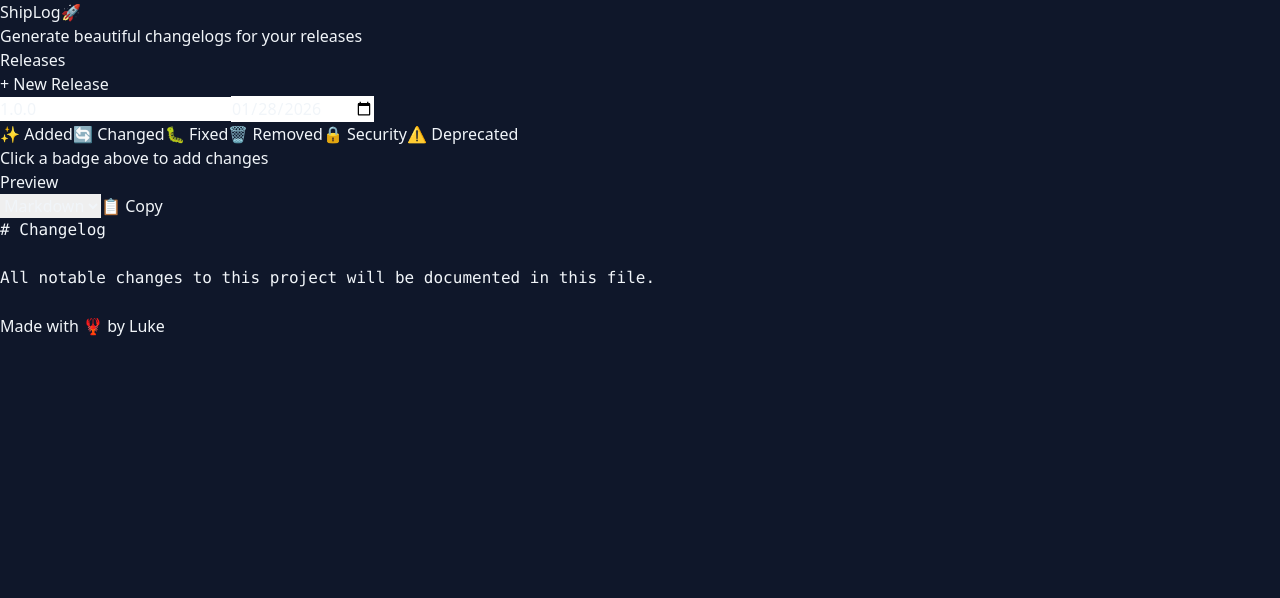
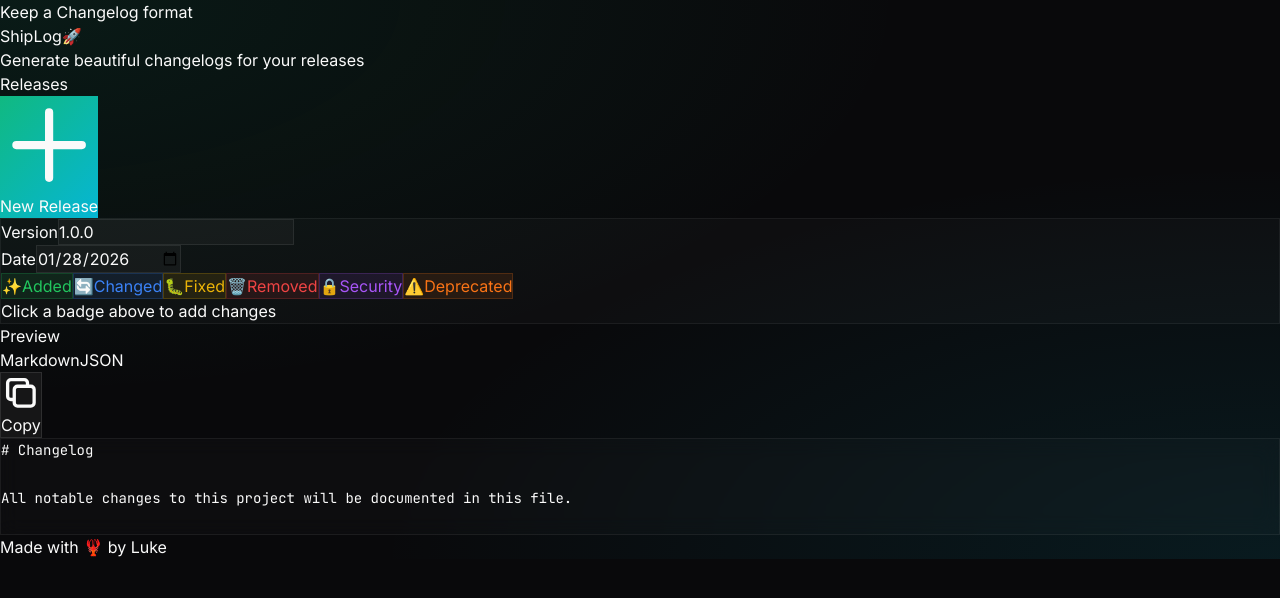
Before and after one commit to dgz9/shiplog, a Next.js app: page / in a window 1280 px wide. Shown: the top 598 px of the page. Built offline with nearby package versions, Linux system fonts and the light colour scheme.

Commit message:
Redesign: Polished dark UI with mesh gradient
- Gradient mesh background
- Glass panel effects
- Color-coded change type badges
- Better input field styling
- Format toggle (Markdown/JSON)
- Animated delete buttons
- Custom scrollbar styling
- Inter + JetBrains Mono fonts

```diff
--- a/app/globals.css
+++ b/app/globals.css
@@ -1,22 +1,203 @@
+@import url('https://fonts.googleapis.com/css2?family=Inter:wght@400;500;600;700&family=JetBrains+Mono:wght@400;500&display=swap');
+
 @tailwind base;
 @tailwind components;
 @tailwind utilities;
 
 :root {
-  --background: #0f172a;
-  --foreground: #f1f5f9;
+  --background: #09090b;
+  --foreground: #fafafa;
+}
+
+* {
+  box-sizing: border-box;
 }
 
 body {
   color: var(--foreground);
   background: var(--background);
+  font-family: 'Inter', system-ui, sans-serif;
 }
 
-.animate-fade-in {
+/* Gradient mesh background */
+.bg-mesh {
+  background-color: #09090b;
+  background-image:
+    radial-gradient(at 0% 0%, rgba(16, 185, 129, 0.1) 0px, transparent 50%),
+    radial-gradient(at 100% 100%, rgba(6, 182, 212, 0.1) 0px, transparent 50%);
+}
+
+/* Glass panels */
+.glass-panel {
+  background: rgba(255, 255, 255, 0.02);
+  border: 1px solid rgba(255, 255, 255, 0.06);
+  backdrop-filter: blur(10px);
+}
+
+/* Change type badges */
+.badge-added {
+  background: rgba(34, 197, 94, 0.1);
+  color: #22c55e;
+  border: 1px solid rgba(34, 197, 94, 0.2);
+}
+
+.badge-added:hover {
+  background: rgba(34, 197, 94, 0.2);
+}
+
+.badge-changed {
+  background: rgba(59, 130, 246, 0.1);
+  color: #3b82f6;
+  border: 1px solid rgba(59, 130, 246, 0.2);
+}
+
+.badge-changed:hover {
+  background: rgba(59, 130, 246, 0.2);
+}
+
+.badge-fixed {
+  background: rgba(234, 179, 8, 0.1);
+  color: #eab308;
+  border: 1px solid rgba(234, 179, 8, 0.2);
+}
+
+.badge-fixed:hover {
+  background: rgba(234, 179, 8, 0.2);
+}
+
+.badge-removed {
+  background: rgba(239, 68, 68, 0.1);
+  color: #ef4444;
+  border: 1px solid rgba(239, 68, 68, 0.2);
+}
+
+.badge-removed:hover {
+  background: rgba(239, 68, 68, 0.2);
+}
+
+.badge-security {
+  background: rgba(168, 85, 247, 0.1);
+  color: #a855f7;
+  border: 1px solid rgba(168, 85, 247, 0.2);
+}
+
+.badge-security:hover {
+  background: rgba(168, 85, 247, 0.2);
+}
+
+.badge-deprecated {
+  background: rgba(249, 115, 22, 0.1);
+  color: #f97316;
+  border: 1px solid rgba(249, 115, 22, 0.2);
+}
+
+.badge-deprecated:hover {
+  background: rgba(249, 115, 22, 0.2);
+}
+
+/* Input styles */
+.input-field {
+  background: rgba(255, 255, 255, 0.03);
+  border: 1px solid rgba(255, 255, 255, 0.08);
+  transition: all 0.2s ease;
+}
+
+.input-field:hover {
+  border-color: rgba(255, 255, 255, 0.15);
+}
+
+.input-field:focus {
+  outline: none;
+  border-color: rgba(16, 185, 129, 0.5);
+  box-shadow: 0 0 0 3px rgba(16, 185, 129, 0.1);
+}
+
+/* Code preview */
+.code-preview {
+  font-family: 'JetBrains Mono', monospace;
+  font-size: 0.875rem;
+  line-height: 1.7;
+}
+
+/* Animations */
+.fade-in {
   animation: fadeIn 0.2s ease-out;
 }
 
 @keyframes fadeIn {
-  from { opacity: 0; transform: translateY(-5px); }
-  to { opacity: 1; transform: translateY(0); }
+  from {
+    opacity: 0;
+    transform: translateY(-5px);
+  }
+  to {
+    opacity: 1;
+    transform: translateY(0);
+  }
 }
+
+/* Release card */
+.release-card {
+  background: rgba(255, 255, 255, 0.02);
+  border: 1px solid rgba(255, 255, 255, 0.06);
+  transition: all 0.2s ease;
+}
+
+.release-card:hover {
+  border-color: rgba(255, 255, 255, 0.1);
+}
+
+/* Button styles */
+.btn-primary {
+  background: linear-gradient(135deg, #10b981 0%, #06b6d4 100%);
+  transition: all 0.2s ease;
+}
+
+.btn-primary:hover {
+  transform: translateY(-1px);
+  box-shadow: 0 10px 20px rgba(16, 185, 129, 0.2);
+}
+
+.btn-secondary {
+  background: rgba(255, 255, 255, 0.05);
+  border: 1px solid rgba(255, 255, 255, 0.1);
+  transition: all 0.2s ease;
+}
+
+.btn-secondary:hover {
+  background: rgba(255, 255, 255, 0.1);
+}
+
+/* Copy button */
+.copy-success {
+  background: rgba(34, 197, 94, 0.2) !important;
+  border-color: rgba(34, 197, 94, 0.3) !important;
+  color: #22c55e !important;
+}
+
+/* Scrollbar */
+.custom-scrollbar::-webkit-scrollbar {
+  width: 6px;
+}
+
+.custom-scrollbar::-webkit-scrollbar-track {
+  background: transparent;
+}
+
+.custom-scrollbar::-webkit-scrollbar-thumb {
+  background: rgba(255, 255, 255, 0.1);
+  border-radius: 3px;
+}
+
+.custom-scrollbar::-webkit-scrollbar-thumb:hover {
+  background: rgba(255, 255, 255, 0.2);
+}
+
+/* Delete button */
+.delete-btn {
+  opacity: 0;
+  transition: opacity 0.15s ease;
+}
+
+.group:hover .delete-btn {
+  opacity: 1;
+}
--- a/app/page.tsx
+++ b/app/page.tsx
@@ -87,68 +87,106 @@
     setTimeout(() => setCopied(false), 2000);
   }, [getExport]);
 
+  const badgeClass = (type: ChangeType) => {
+    const classes: Record<ChangeType, string> = {
+      added: 'badge-added',
+      changed: 'badge-changed',
+      fixed: 'badge-fixed',
+      removed: 'badge-removed',
+      security: 'badge-security',
+      deprecated: 'badge-deprecated'
+    };
+    return classes[type];
+  };
+
   return (
-    <main className="min-h-screen p-4 sm:p-8">
-      <div className="max-w-4xl mx-auto">
+    <main className="min-h-screen bg-mesh">
+      <div className="max-w-7xl mx-auto p-4 sm:p-6 lg:p-8">
         {/* Header */}
-        <div className="text-center mb-8">
-          <h1 className="text-4xl sm:text-5xl font-bold mb-2">
+        <div className="text-center py-8 sm:py-12">
+          <div className="inline-flex items-center gap-2 px-4 py-2 rounded-full bg-emerald-500/10 border border-emerald-500/20 mb-6">
+            <span className="text-emerald-400 text-sm font-medium">Keep a Changelog format</span>
+          </div>
+
+          <h1 className="text-4xl sm:text-6xl font-bold mb-4 tracking-tight">
             <span className="text-emerald-400">Ship</span>
             <span className="text-white">Log</span>
-            <span className="ml-2">🚀</span>
+            <span className="ml-3">🚀</span>
           </h1>
-          <p className="text-gray-400">Generate beautiful changelogs for your releases</p>
+
+          <p className="text-zinc-400 text-lg max-w-md mx-auto">
+            Generate beautiful changelogs for your releases
+          </p>
         </div>
 
         <div className="grid lg:grid-cols-2 gap-6">
-          {/* Editor */}
+          {/* Editor Panel */}
           <div className="space-y-4">
             <div className="flex justify-between items-center">
-              <h2 className="text-xl font-semibold">Releases</h2>
+              <h2 className="text-lg font-semibold text-white">Releases</h2>
               <button
                 onClick={addRelease}
-                className="px-4 py-2 bg-emerald-600 hover:bg-emerald-500 rounded-lg text-sm font-medium transition-all"
+                className="btn-primary px-4 py-2 rounded-lg text-sm font-medium text-white flex items-center gap-2"
               >
-                + New Release
+                <svg className="w-4 h-4" fill="none" stroke="currentColor" viewBox="0 0 24 24">
+                  <path strokeLinecap="round" strokeLinejoin="round" strokeWidth={2} d="M12 4v16m8-8H4" />
+                </svg>
+                New Release
               </button>
             </div>
 
+            <div className="space-y-4">
               {releases.map((release, releaseIndex) => (
-              <div key={releaseIndex} className="bg-slate-800/50 border border-slate-700 rounded-xl p-4 animate-fade-in">
+                <div
+                  key={releaseIndex}
+                  className="release-card rounded-2xl p-5 fade-in"
+                >
                   {/* Version & Date */}
                   <div className="flex gap-3 mb-4">
+                    <div className="flex-1">
+                      <label className="text-xs text-zinc-500 mb-1 block">Version</label>
                       <input
                         type="text"
                         value={release.version}
                         onChange={e => updateRelease(releaseIndex, { version: e.target.value })}
                         placeholder="1.0.0"
-                    className="flex-1 bg-slate-700 border border-slate-600 rounded-lg px-3 py-2 text-sm focus:outline-none focus:ring-2 focus:ring-emerald-500"
+                        className="input-field w-full rounded-lg px-3 py-2 text-white text-sm"
                       />
+                    </div>
+                    <div className="flex-1">
+                      <label className="text-xs text-zinc-500 mb-1 block">Date</label>
                       <input
                         type="date"
                         value={release.date}
                         onChange={e => updateRelease(releaseIndex, { date: e.target.value })}
-                    className="bg-slate-700 border border-slate-600 rounded-lg px-3 py-2 text-sm focus:outline-none focus:ring-2 focus:ring-emerald-500"
+                        className="input-field w-full rounded-lg px-3 py-2 text-white text-sm"
                       />
+                    </div>
                     {releases.length > 1 && (
+                      <div className="flex items-end">
                         <button
                           onClick={() => deleteRelease(releaseIndex)}
-                      className="px-3 py-2 bg-red-600/20 hover:bg-red-600/40 text-red-400 rounded-lg text-sm"
+                          className="p-2 text-zinc-500 hover:text-red-400 hover:bg-red-500/10 rounded-lg transition-colors"
+                          title="Delete release"
                         >
-                      🗑️
+                          <svg className="w-5 h-5" fill="none" stroke="currentColor" viewBox="0 0 24 24">
+                            <path strokeLinecap="round" strokeLinejoin="round" strokeWidth={2} d="M19 7l-.867 12.142A2 2 0 0116.138 21H7.862a2 2 0 01-1.995-1.858L5 7m5 4v6m4-6v6m1-10V4a1 1 0 00-1-1h-4a1 1 0 00-1 1v3M4 7h16" />
+                          </svg>
                         </button>
+                      </div>
                     )}
                   </div>
 
-                {/* Change Type Buttons */}
-                <div className="flex flex-wrap gap-2 mb-3">
+                  {/* Change Type Badges */}
+                  <div className="flex flex-wrap gap-2 mb-4">
                     {(Object.keys(changeTypeConfig) as ChangeType[]).map(type => (
                       <button
                         key={type}
                         onClick={() => addChange(releaseIndex, type)}
-                      className={`px-3 py-1 rounded-full text-xs font-medium ${changeTypeConfig[type].color} bg-opacity-20 hover:bg-opacity-40 transition-all`}
+                        className={`${badgeClass(type)} px-3 py-1.5 rounded-lg text-xs font-medium transition-all flex items-center gap-1.5`}
                       >
-                      {changeTypeConfig[type].emoji} {changeTypeConfig[type].label}
+                        <span>{changeTypeConfig[type].emoji}</span>
+                        <span>{changeTypeConfig[type].label}</span>
                       </button>
                     ))}
                   </div>
@@ -156,8 +194,11 @@
                   {/* Changes List */}
                   <div className="space-y-2">
                     {release.changes.map(change => (
-                    <div key={change.id} className="flex gap-2 items-start animate-fade-in">
-                      <span className={`px-2 py-1 rounded text-xs ${changeTypeConfig[change.type].color} bg-opacity-30`}>
+                      <div
+                        key={change.id}
+                        className="group flex gap-2 items-start fade-in"
+                      >
+                        <span className={`${badgeClass(change.type)} px-2 py-1 rounded text-xs flex-shrink-0 mt-1`}>
                           {changeTypeConfig[change.type].emoji}
                         </span>
                         <input
@@ -165,19 +206,22 @@
                           value={change.description}
                           onChange={e => updateChange(releaseIndex, change.id, e.target.value)}
                           placeholder={`What was ${change.type}?`}
-                        className="flex-1 bg-slate-700/50 border border-slate-600 rounded-lg px-3 py-1.5 text-sm focus:outline-none focus:ring-2 focus:ring-emerald-500"
+                          className="input-field flex-1 rounded-lg px-3 py-2 text-white text-sm"
                           autoFocus
                         />
                         <button
                           onClick={() => deleteChange(releaseIndex, change.id)}
-                        className="p-1.5 hover:bg-slate-700 rounded text-gray-500 hover:text-red-400"
+                          className="delete-btn p-2 text-zinc-600 hover:text-red-400 rounded transition-all"
                         >
-                        ×
+                          <svg className="w-4 h-4" fill="none" stroke="currentColor" viewBox="0 0 24 24">
+                            <path strokeLinecap="round" strokeLinejoin="round" strokeWidth={2} d="M6 18L18 6M6 6l12 12" />
+                          </svg>
                         </button>
                       </div>
                     ))}
+
                     {release.changes.length === 0 && (
-                    <p className="text-gray-500 text-sm text-center py-2">
+                      <p className="text-zinc-600 text-sm text-center py-4">
                         Click a badge above to add changes
                       </p>
                     )}
@@ -185,42 +229,82 @@
                 </div>
               ))}
             </div>
+          </div>
 
-          {/* Preview */}
+          {/* Preview Panel */}
           <div className="space-y-4">
             <div className="flex justify-between items-center">
-              <h2 className="text-xl font-semibold">Preview</h2>
+              <h2 className="text-lg font-semibold text-white">Preview</h2>
               <div className="flex gap-2">
-                <select
-                  value={exportFormat}
-                  onChange={e => setExportFormat(e.target.value as 'markdown' | 'json')}
-                  className="bg-slate-700 border border-slate-600 rounded-lg px-3 py-2 text-sm focus:outline-none"
+                <div className="flex p-1 bg-zinc-900 rounded-lg">
+                  <button
+                    onClick={() => setExportFormat('markdown')}
+                    className={`px-3 py-1.5 rounded-md text-sm font-medium transition-all ${
+                      exportFormat === 'markdown'
+                        ? 'bg-zinc-800 text-white'
+                        : 'text-zinc-400 hover:text-zinc-200'
+                    }`}
                   >
-                  <option value="markdown">Markdown</option>
-                  <option value="json">JSON</option>
-                </select>
+                    Markdown
+                  </button>
+                  <button
+                    onClick={() => setExportFormat('json')}
+                    className={`px-3 py-1.5 rounded-md text-sm font-medium transition-all ${
+                      exportFormat === 'json'
+                        ? 'bg-zinc-800 text-white'
+                        : 'text-zinc-400 hover:text-zinc-200'
+                    }`}
+                  >
+                    JSON
+                  </button>
+                </div>
                 <button
                   onClick={copyToClipboard}
-                  className={`px-4 py-2 rounded-lg text-sm font-medium transition-all ${
-                    copied
-                      ? 'bg-green-600 text-white'
-                      : 'bg-slate-700 hover:bg-slate-600'
+                  className={`btn-secondary px-4 py-2 rounded-lg text-sm font-medium flex items-center gap-2 ${
+                    copied ? 'copy-success' : 'text-zinc-300'
                   }`}
                 >
-                  {copied ? '✓ Copied!' : '📋 Copy'}
+                  {copied ? (
+                    <>
+                      <svg className="w-4 h-4" fill="none" stroke="currentColor" viewBox="0 0 24 24">
+                        <path strokeLinecap="round" strokeLinejoin="round" strokeWidth={2} d="M5 13l4 4L19 7" />
+                      </svg>
+                      Copied!
+                    </>
+                  ) : (
+                    <>
+                      <svg className="w-4 h-4" fill="none" stroke="currentColor" viewBox="0 0 24 24">
+                        <path strokeLinecap="round" strokeLinejoin="round" strokeWidth={2} d="M8 16H6a2 2 0 01-2-2V6a2 2 0 012-2h8a2 2 0 012 2v2m-6 12h8a2 2 0 002-2v-8a2 2 0 00-2-2h-8a2 2 0 00-2 2v8a2 2 0 002 2z" />
+                      </svg>
+                      Copy
+                    </>
+                  )}
                 </button>
               </div>
             </div>
 
-            <pre className="bg-slate-800/50 border border-slate-700 rounded-xl p-4 text-sm overflow-auto max-h-[600px] whitespace-pre-wrap font-mono">
-              {getExport() || '// Add some changes to see the preview'}
+            <div className="glass-panel rounded-2xl p-5 min-h-[400px] max-h-[600px] overflow-auto custom-scrollbar">
+              <pre className="code-preview text-zinc-300 whitespace-pre-wrap">
+                {getExport() || (
+                  <span className="text-zinc-600">Add some changes to see the preview...</span>
+                )}
               </pre>
+            </div>
           </div>
         </div>
 
         {/* Footer */}
-        <footer className="mt-12 text-center text-gray-500 text-sm">
-          <p>Made with 🦞 by <a href="https://luke-lobster-site.vercel.app" className="text-emerald-400 hover:text-emerald-300">Luke</a></p>
+        <footer className="mt-16 pb-8 text-center">
+          <p className="text-zinc-600 text-sm">
+            Made with 🦞 by{' '}
+            <a
+              href="https://luke-lobster-site.vercel.app"
+              className="text-emerald-400 hover:text-emerald-300 transition-colors"
+              target="_blank"
+            >
+              Luke
+            </a>
+          </p>
         </footer>
       </div>
     </main>
```
Lines whose indentation alone changed are shown as unchanged.
